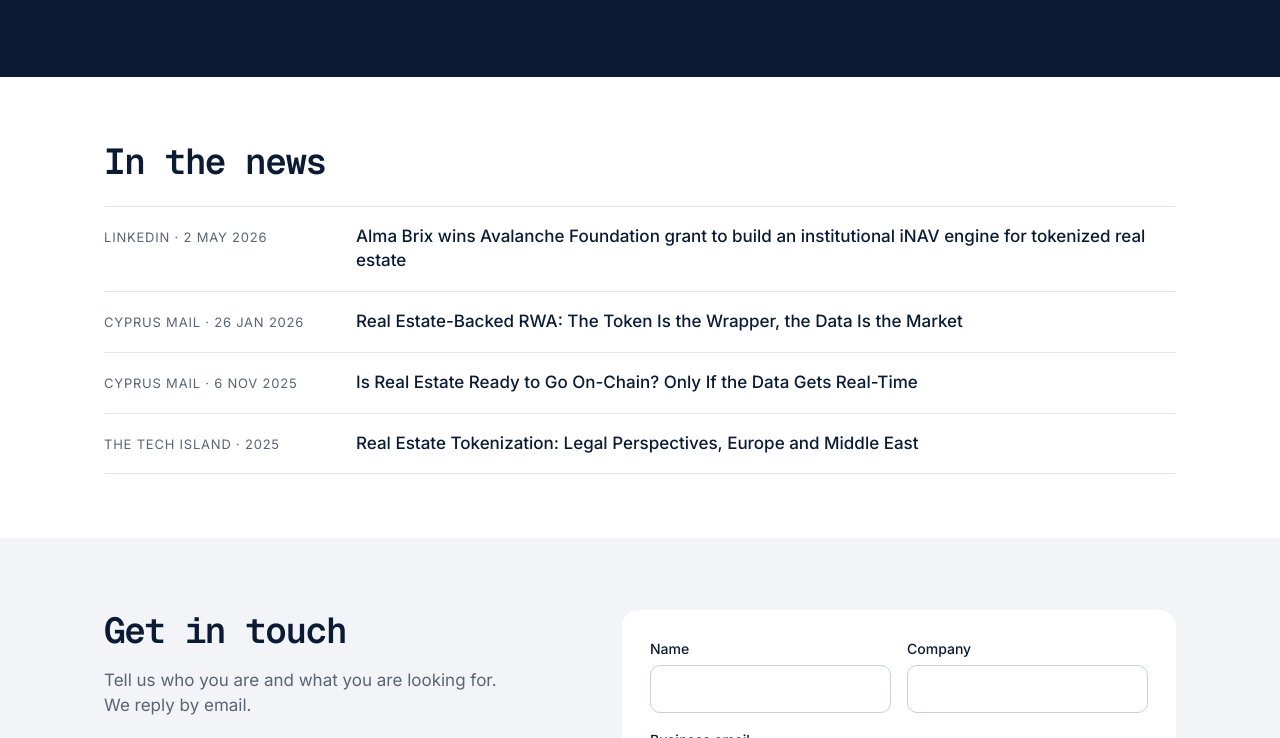
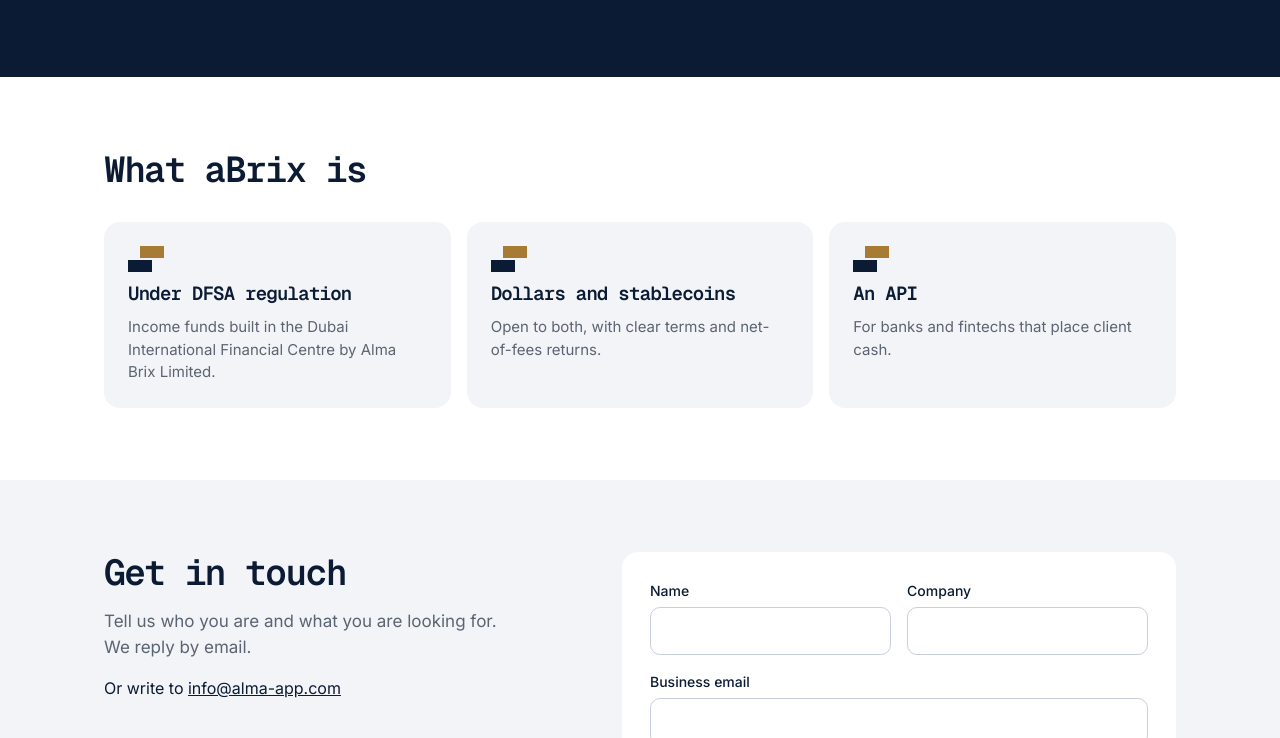
Before and after one commit to catena2w/abrix-website, a plain HTML site: page index.html in a window 1280 px wide. Shown: the part 608-1346 px from the top of the page. Drawn offline with nearby package versions, Linux system fonts and the light colour scheme.

Commit message:
Replace the press list with three fact tiles
Co-Authored-By: Claude Fable 5.2 <noreply@anthropic.com>
Claude-Session: https://claude.ai/code/session_01EiPBtxxbnQY45E81u37UoW

```diff
--- a/index.html
+++ b/index.html
@@ -53,25 +53,24 @@ a:focus-visible,button:focus-visible,input:focus-visible,textarea:focus-visible{
 </div>
 </div>
 </div>
-<div id="press" style="max-width: 1120px; margin: 0 auto; padding: 64px 24px; box-sizing: border-box; display: flex; flex-direction: column; gap: 24px">
-<h2 style="margin: 0; font-family: 'Geist Mono', monospace; font-weight: 600; font-size: clamp(26px, 3.4vw, 36px); line-height: 1.15; letter-spacing: -0.04em">In the news</h2>
-<div style="display: flex; flex-direction: column; border-bottom: 1px solid #E3E6EC">
-<a href="https://www.linkedin.com/feed/update/urn:li:activity:7445562771896684544" style="display: flex; flex-wrap: wrap; align-items: baseline; gap: 4px 32px; padding: 18px 0; border-top: 1px solid #E3E6EC; text-decoration: none; color: #0B1B33">
-<span style="flex: 0 0 220px; font-size: 13px; letter-spacing: 0.06em; text-transform: uppercase; color: #5B6472">LinkedIn · 2 May 2026</span>
-<span style="flex: 1 1 320px; min-width: 0; font-size: 17px; font-weight: 500; line-height: 1.4">Alma Brix wins Avalanche Foundation grant to build an institutional iNAV engine for tokenized real estate</span>
-</a>
-<a href="https://cyprus-mail.com/2026/01/26/real-estate-backed-rwa-the-token-is-the-wrapper-the-data-is-the-market" style="display: flex; flex-wrap: wrap; align-items: baseline; gap: 4px 32px; padding: 18px 0; border-top: 1px solid #E3E6EC; text-decoration: none; color: #0B1B33">
-<span style="flex: 0 0 220px; font-size: 13px; letter-spacing: 0.06em; text-transform: uppercase; color: #5B6472">Cyprus Mail · 26 Jan 2026</span>
-<span style="flex: 1 1 320px; min-width: 0; font-size: 17px; font-weight: 500; line-height: 1.4">Real Estate-Backed RWA: The Token Is the Wrapper, the Data Is the Market</span>
-</a>
-<a href="https://cyprus-mail.com/2025/11/06/is-real-estate-ready-to-go-on-chain-only-if-the-data-gets-real-time" style="display: flex; flex-wrap: wrap; align-items: baseline; gap: 4px 32px; padding: 18px 0; border-top: 1px solid #E3E6EC; text-decoration: none; color: #0B1B33">
-<span style="flex: 0 0 220px; font-size: 13px; letter-spacing: 0.06em; text-transform: uppercase; color: #5B6472">Cyprus Mail · 6 Nov 2025</span>
-<span style="flex: 1 1 320px; min-width: 0; font-size: 17px; font-weight: 500; line-height: 1.4">Is Real Estate Ready to Go On-Chain? Only If the Data Gets Real-Time</span>
-</a>
-<a href="https://thetechisland.org/blog/real-estate-tokenization-legal-perspectives-europe-and-middle-east" style="display: flex; flex-wrap: wrap; align-items: baseline; gap: 4px 32px; padding: 18px 0; border-top: 1px solid #E3E6EC; text-decoration: none; color: #0B1B33">
-<span style="flex: 0 0 220px; font-size: 13px; letter-spacing: 0.06em; text-transform: uppercase; color: #5B6472">The Tech Island · 2025</span>
-<span style="flex: 1 1 320px; min-width: 0; font-size: 17px; font-weight: 500; line-height: 1.4">Real Estate Tokenization: Legal Perspectives, Europe and Middle East</span>
-</a>
+<div id="about" style="max-width: 1120px; margin: 0 auto; padding: 72px 24px; box-sizing: border-box; display: flex; flex-direction: column; gap: 32px">
+<h2 style="margin: 0; font-family: 'Geist Mono', monospace; font-weight: 600; font-size: clamp(26px, 3.4vw, 36px); line-height: 1.15; letter-spacing: -0.04em">What aBrix is</h2>
+<div style="display: flex; flex-wrap: wrap; gap: 16px">
+<div style="flex: 1 1 260px; min-width: 0; background: #F2F4F7; border-radius: 16px; padding: 24px; box-sizing: border-box; display: flex; flex-direction: column; gap: 10px">
+<svg viewBox="0 0 18 13" width="36" height="26" aria-hidden="true"><rect x="0" y="7" width="12" height="6" fill="#0B1B33"></rect><rect x="6" y="0" width="12" height="6" fill="#A87B34"></rect></svg>
+<div style="font-family: 'Geist Mono', monospace; font-weight: 600; font-size: 19px; line-height: 1.25; letter-spacing: -0.04em">Under DFSA regulation</div>
+<div style="font-size: 15px; color: #5B6472">Income funds built in the Dubai International Financial Centre by Alma Brix Limited.</div>
+</div>
+<div style="flex: 1 1 260px; min-width: 0; background: #F2F4F7; border-radius: 16px; padding: 24px; box-sizing: border-box; display: flex; flex-direction: column; gap: 10px">
+<svg viewBox="0 0 18 13" width="36" height="26" aria-hidden="true"><rect x="0" y="7" width="12" height="6" fill="#0B1B33"></rect><rect x="6" y="0" width="12" height="6" fill="#A87B34"></rect></svg>
+<div style="font-family: 'Geist Mono', monospace; font-weight: 600; font-size: 19px; line-height: 1.25; letter-spacing: -0.04em">Dollars and stablecoins</div>
+<div style="font-size: 15px; color: #5B6472">Open to both, with clear terms and net-of-fees returns.</div>
+</div>
+<div style="flex: 1 1 260px; min-width: 0; background: #F2F4F7; border-radius: 16px; padding: 24px; box-sizing: border-box; display: flex; flex-direction: column; gap: 10px">
+<svg viewBox="0 0 18 13" width="36" height="26" aria-hidden="true"><rect x="0" y="7" width="12" height="6" fill="#0B1B33"></rect><rect x="6" y="0" width="12" height="6" fill="#A87B34"></rect></svg>
+<div style="font-family: 'Geist Mono', monospace; font-weight: 600; font-size: 19px; line-height: 1.25; letter-spacing: -0.04em">An API</div>
+<div style="font-size: 15px; color: #5B6472">For banks and fintechs that place client cash.</div>
+</div>
 </div>
 </div>
 <div id="contact" style="background: #F2F4F7">
```
